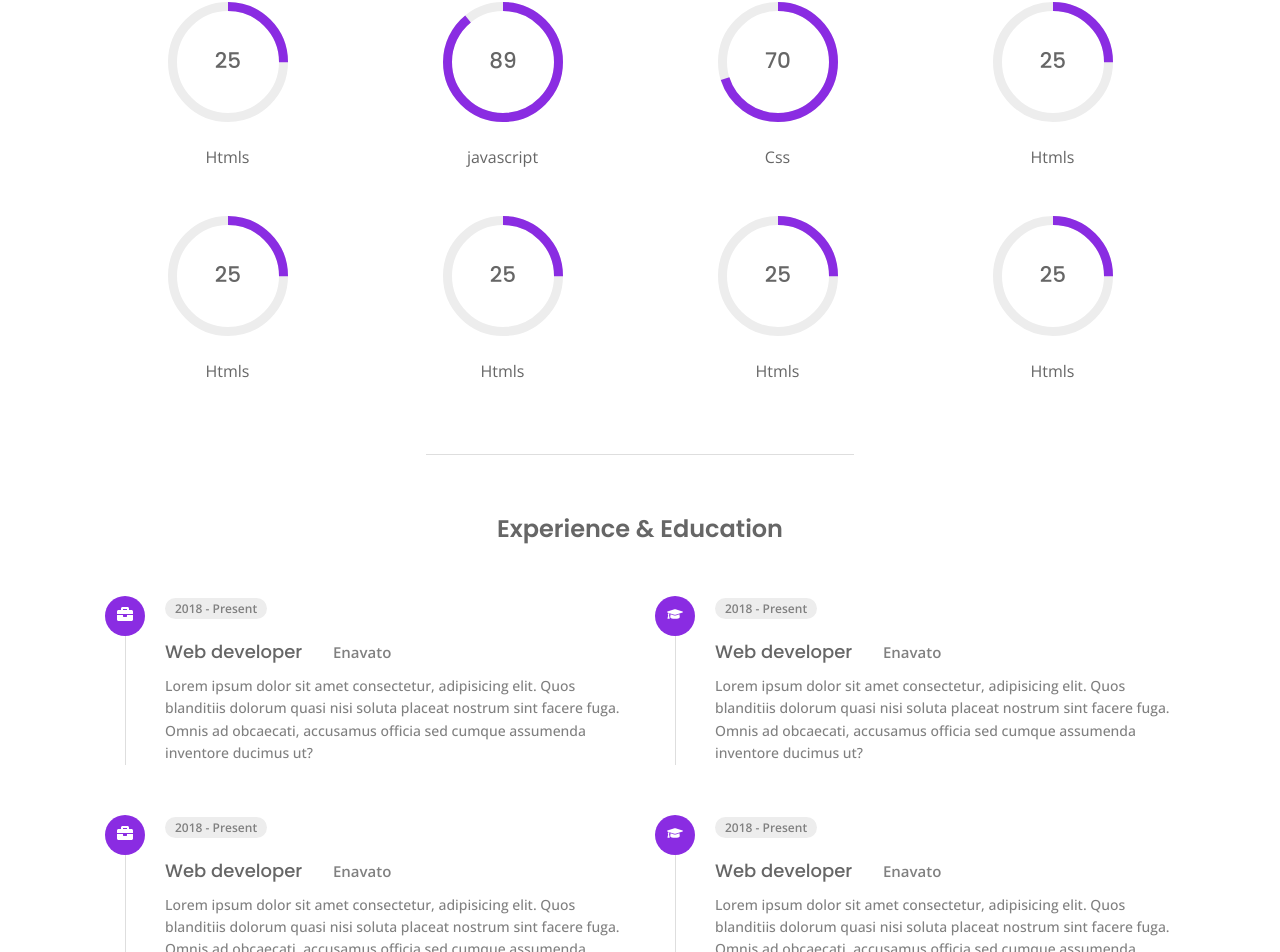
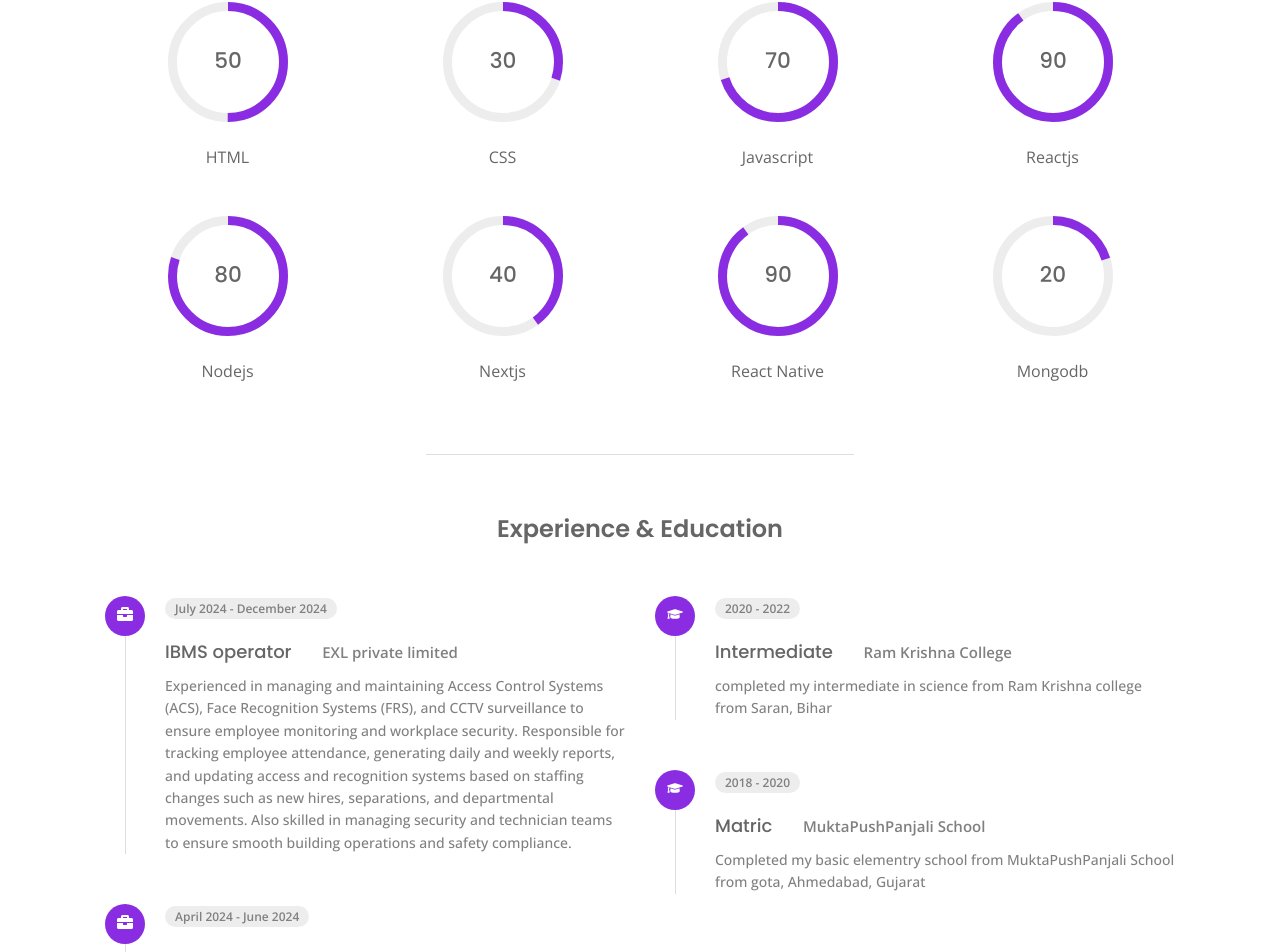
Before and after one commit to rajukumarsingh72090/portfolio, a React (Vite) app: page /about in a window 1280 px wide. Shown: the part 834-1786 px from the top of the page. Built offline with nearby package versions, Linux system fonts and the light colour scheme.

Commit message:
new changes

```diff
--- a/src/Data.jsx
+++ b/src/Data.jsx
@@ -102,42 +102,42 @@ export const stats = [
 export const skills = [
     {
         id:1,
-        title: 'Htmls',
-        percentage: '25'
+        title: 'HTML',
+        percentage: '50'
     },
     {
         id:2,
-        title: 'javascript',
-        percentage: '89'
+        title: 'CSS',
+        percentage: '30'
     },
     {
         id:3,
-        title: 'Css',
+        title: 'Javascript',
         percentage: '70'
     },    {
         id:4,
-        title: 'Htmls',
-        percentage: '25'
+        title: 'Reactjs',
+        percentage: '90'
     },
     {
         id:5,
-        title: 'Htmls',
-        percentage: '25'
+        title: 'Nodejs',
+        percentage: '80'
     },
     {
         id:6,
-        title: 'Htmls',
-        percentage: '25'
+        title: 'Nextjs',
+        percentage: '40'
     },
     {
         id:7,
-        title: 'Htmls',
-        percentage: '25'
+        title: 'React Native',
+        percentage: '90'
     },
     {
         id:8,
-        title: 'Htmls',
-        percentage: '25'
+        title: 'Mongodb',
+        percentage: '20'
     },
 
 ];
@@ -147,50 +147,43 @@ export const resume = [
         id:1,
         category: 'experience',
         icon: <FaBriefcase/>,
-        year: '2018 - Present',
-        title: 'Web developer <span> Enavato </span>',
-        desc: 'Lorem ipsum dolor sit amet consectetur, adipisicing elit. Quos blanditiis dolorum quasi nisi soluta placeat nostrum sint facere fuga. Omnis ad obcaecati, accusamus officia sed cumque assumenda inventore ducimus ut?'
+        year: 'July 2024 - December 2024',
+        title: 'IBMS operator <span> EXL private limited </span>',
+        desc: 'Experienced in managing and maintaining Access Control Systems (ACS), Face Recognition Systems (FRS), and CCTV surveillance to ensure employee monitoring and workplace security. Responsible for tracking employee attendance, generating daily and weekly reports, and updating access and recognition systems based on staffing changes such as new hires, separations, and departmental movements. Also skilled in managing security and technician teams to ensure smooth building operations and safety compliance.'
     },
     {
         id:2,
         category: 'experience',
         icon: <FaBriefcase/>,
-        year: '2018 - Present',
-        title: 'Web developer <span> Enavato </span>',
-        desc: 'Lorem ipsum dolor sit amet consectetur, adipisicing elit. Quos blanditiis dolorum quasi nisi soluta placeat nostrum sint facere fuga. Omnis ad obcaecati, accusamus officia sed cumque assumenda inventore ducimus ut?'
+        year: 'April 2024 - June 2024',
+        title: 'Digital Marketing <span> Hetal Shah Exclusive accomodation </span>',
+        desc: 'To generate leads effectively, I implemented a comprehensive marketing strategy that included social media advertising, online listings, and search engine optimization. First, I ran targeted Facebook advertisements to attract potential clients and direct them to the business’s Facebook page, which helped increase engagement and lead conversion. Simultaneously, I posted detailed listings of the Paying Guest (PG) services on major real estate websites such as MagicBricks, 99acres, Housing.com, OLX, and other relevant platforms to maximize online visibility and reach a broader audience. Additionally, I applied search engine optimization (SEO) techniques to improve the website’s ranking on search engines, which drove more organic traffic and generated high-quality leads over time. This integrated approach successfully contributed to both immediate results and sustained growth in client acquisition.'
     },
     {
         id:3,
         category: 'experience',
         icon: <FaBriefcase/>,
-        year: '2018 - Present',
-        title: 'Web developer <span> Enavato </span>',
-        desc: 'Lorem ipsum dolor sit amet consectetur, adipisicing elit. Quos blanditiis dolorum quasi nisi soluta placeat nostrum sint facere fuga. Omnis ad obcaecati, accusamus officia sed cumque assumenda inventore ducimus ut?'
+        year: 'December 2023 - March 2024',
+        title: 'Wordpress website Make <span> RoyalITSolution </span>',
+        desc: 'Made and managed two blogging website mytechnicalhindi.com and royalhow.com.'
     },
     {
         id:4,
         category: 'education',
         icon: <FaGraduationCap />,
-        year: '2018 - Present',
-        title: 'Web developer <span> Enavato </span>',
-        desc: 'Lorem ipsum dolor sit amet consectetur, adipisicing elit. Quos blanditiis dolorum quasi nisi soluta placeat nostrum sint facere fuga. Omnis ad obcaecati, accusamus officia sed cumque assumenda inventore ducimus ut?'
+        year: '2020 - 2022',
+        title: 'Intermediate <span> Ram Krishna College </span>',
+        desc: 'completed my intermediate in science from Ram Krishna college from Saran, Bihar'
     },
     {
         id:5,
         category: 'education',
         icon: <FaGraduationCap />,
-        year: '2018 - Present',
-        title: 'Web developer <span> Enavato </span>',
-        desc: 'Lorem ipsum dolor sit amet consectetur, adipisicing elit. Quos blanditiis dolorum quasi nisi soluta placeat nostrum sint facere fuga. Omnis ad obcaecati, accusamus officia sed cumque assumenda inventore ducimus ut?'
+        year: '2018 - 2020',
+        title: 'Matric <span> MuktaPushPanjali School </span>',
+        desc: 'Completed my basic elementry school from MuktaPushPanjali School from gota, Ahmedabad, Gujarat'
     },
-    {
-        id:6,
-        category: 'education',
-        icon: <FaGraduationCap />,
-        year: '2018 - Present',
-        title: 'Web developer <span> Enavato </span>',
-        desc: 'Lorem ipsum dolor sit amet consectetur, adipisicing elit. Quos blanditiis dolorum quasi nisi soluta placeat nostrum sint facere fuga. Omnis ad obcaecati, accusamus officia sed cumque assumenda inventore ducimus ut?'
-    },
+
 ]
 
 export const portfolio = [
--- a/src/pages/contact/Contact.jsx
+++ b/src/pages/contact/Contact.jsx
@@ -1,6 +1,6 @@
 import React from 'react'
 
-import { FaEnvelope, FaPhoneSquareAlt, FaFacebookF, FaTwitter, FaYoutube, FaDribbble, FaEnvelopeOpen} from 'react-icons/fa'
+import {FaPhoneSquareAlt, FaFacebookF, FaTwitter, FaYoutube, FaInstagram, FaEnvelopeOpen} from 'react-icons/fa'
 
 import { FiSend } from 'react-icons/fi'
 import './contact.css'
@@ -16,14 +16,14 @@ const Contact = () => {
         <div className="contact__data">
           <h3 className="contact__title">Feel free to reach out</h3>
 
-          <p className="contact__description">Lorem ipsum dolor sit amet consectetur adipisicing elit. Corrupti a quasi est architecto officia at voluptate mollitia quidem dolorem ea reiciendis aliquam accusamus sit, sed impedit dolor eaque, voluptates culpa.</p>
+          <p className="contact__description">If you like my resume and want to assign any work please feel free to reach out to me.</p>
 
           <div className="contact__info">
             <div className="info__item">
               <FaEnvelopeOpen className='info__icon'/>
 
               <div>
-                <span className="info__title">Mail me</span>
+                <span className="info__title">Mail me :</span>
                 <h4 className="info__desc">rajukukmarsingh72090@gmail.com</h4>
               </div>
             </div>
@@ -32,7 +32,7 @@ const Contact = () => {
               <FaPhoneSquareAlt className='info__icon'/>
 
               <div>
-                <span className="info__title">call me</span>
+                <span className="info__title">call me :</span>
                 <h4 className="info__desc">+91 7209078494</h4>
               </div>
             </div>
@@ -40,13 +40,13 @@ const Contact = () => {
           </div>
 
           <div className="contact__socials">
-            <a href="htttps://facebook.com" className="contact__social-link"><FaFacebookF/></a>
+            <a href="https://www.facebook.com/profile.php?id=61574002713772" className="contact__social-link"><FaFacebookF/></a>
 
-            <a href="htttps://facebook.com" className="contact__social-link"><FaTwitter/></a>
+            <a href="https://x.com/RajuKumarS69018" className="contact__social-link"><FaTwitter/></a>
 
-            <a href="htttps://facebook.com" className="contact__social-link"><FaYoutube/></a>
+            <a href="https://www.youtube.com/@instacreatorvidoes" className="contact__social-link"><FaYoutube/></a>
 
-            <a href="htttps://facebook.com" className="contact__social-link"><FaDribbble/></a>
+            <a href="https://www.instagram.com/techexplorarguy/" className="contact__social-link"><FaInstagram /></a>
           </div>
         </div>
 
--- a/src/pages/home/Home.jsx
+++ b/src/pages/home/Home.jsx
@@ -16,7 +16,7 @@ const Home = () => {
         </h1>
 
         <p className="home__description">
-          Lorem, ipsum dolor sit amet consectetur adipisicing elit. Velit qui, iure beatae harum quae, ullam repudiandae provident dolorum, modi ad explicabo vel quo ab. Sit sint nulla in quaerat ab?
+          I am a self taught software developer especialized in javascript and their libraries and framework. I love to explore and learn new technology.
         </p>
 
         <Link to='/about' className='button'> More about me{' '} <span className='button__icon'><FaArrowRight/></span> </Link>
```
